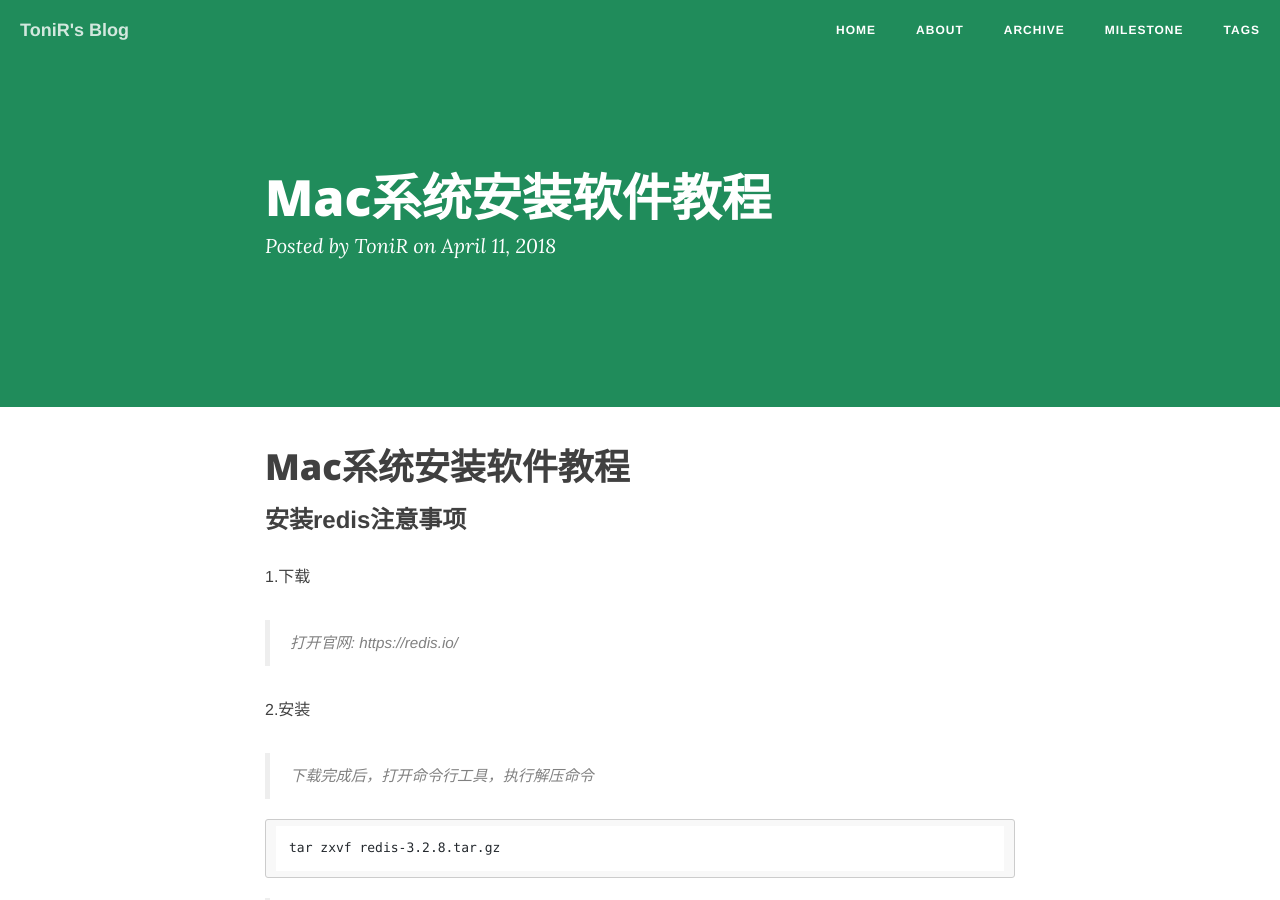
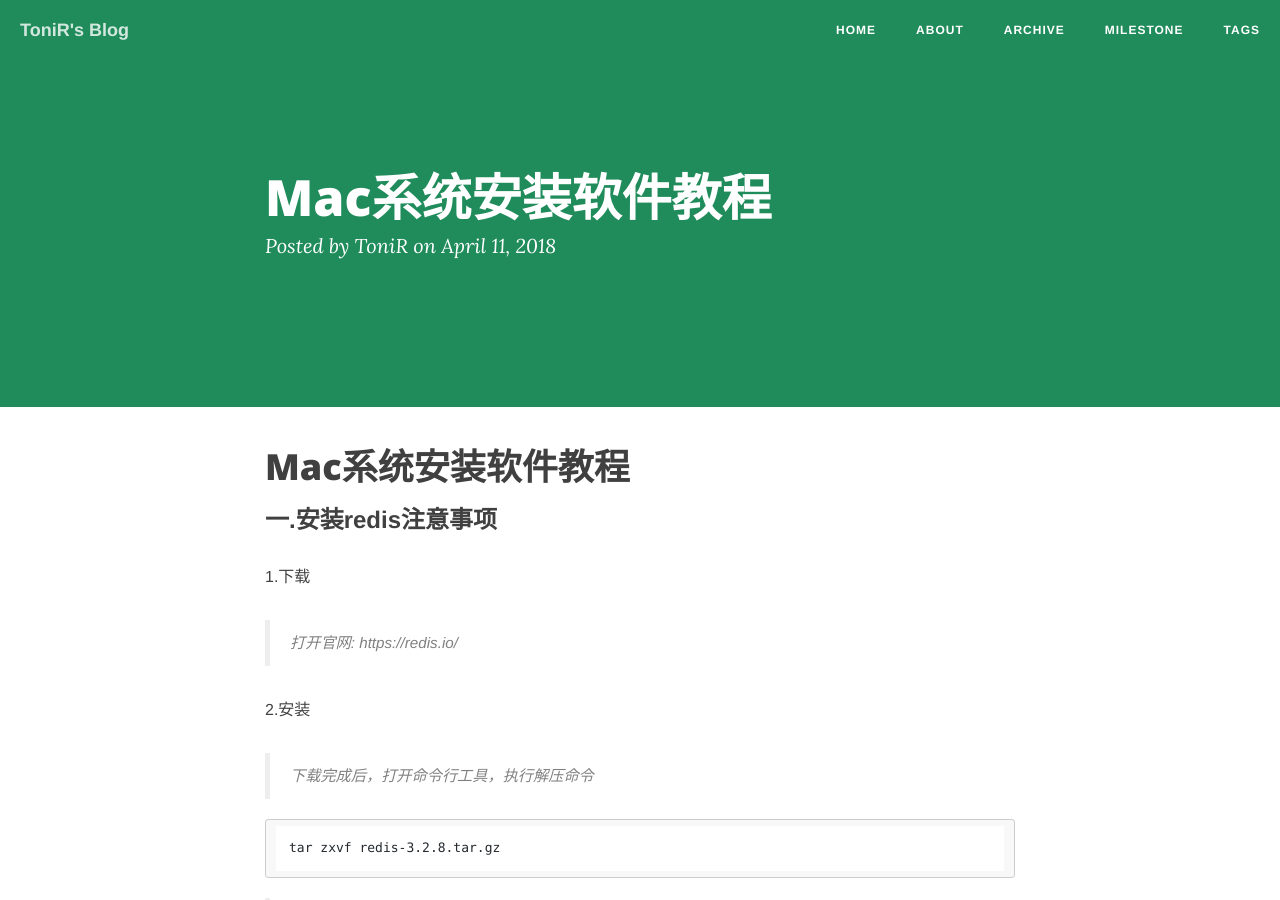
Before and after one commit to RuanHR/ruanhr.github.io, a Jekyll site: the page built from _posts/2018-04-11-mac-install.md, in a window 1280 px wide and 900 px high. Built offline with Jekyll 4.4.1, drawn with Linux system fonts in a browser that asks for light colours; nearby versions of some CDN libraries; comment, search, counter and statistics services are not loaded; some of the changed text lies outside the part shown.

Commit message:
commit
标题修改

```diff
--- a/_posts/2018-04-11-mac-install.md
+++ b/_posts/2018-04-11-mac-install.md
@@ -9,7 +9,7 @@ description: mac安装软件
 
 # Mac系统安装软件教程
 
-### 安装redis注意事项
+### 一.安装redis注意事项
 
 1.下载
 
```
Also changed, not shown: other parts of _posts/2018-04-11-mac-install.md (+1 -1 lines).
